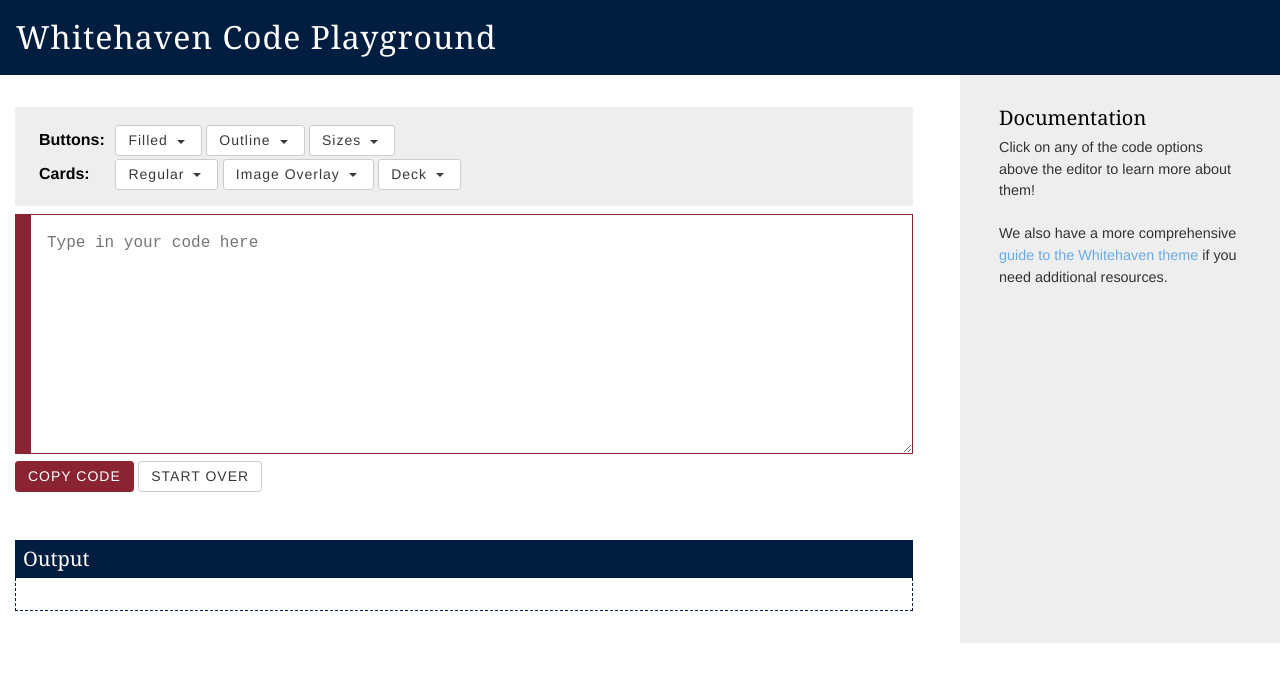
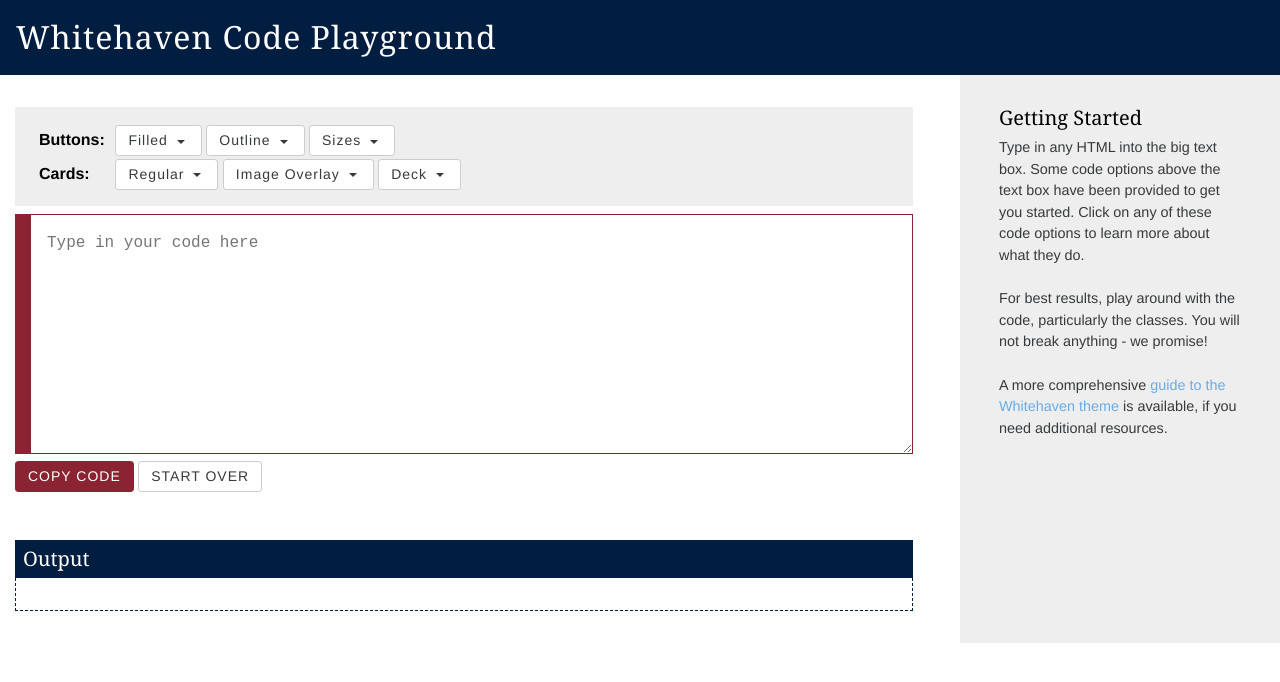
Before and after one commit to georgetown-university/whitehaven-playground, a Jekyll site: the page built from index.md, in a window 1280 px wide. Shown: the top 682 px of the page. Built offline with Jekyll 4.4.1, drawn with Linux system fonts in a browser that asks for light colours.

Commit message:
making documentation easier to maintain

```diff
--- a/_layouts/default.html
+++ b/_layouts/default.html
@@ -8,7 +8,7 @@
       {% for doc in page.documentation %}
       <section data-doc="{{ doc.id }}">
         <h2>{{ doc.title }}</h2>
-        <p>{{ doc.content }}</p>
+        <pre>{{ doc.content }}</pre>
       </section>
       {% endfor %}
     </aside>
--- a/css/main.scss
+++ b/css/main.scss
@@ -9,6 +9,8 @@ $blue: #011e41;
 $maroon: #8a2432;
 $white: #fff;
 $gray: #eee;
+
+$sans: "proxima-nova", "Helvetica Neue", Helvetica, Arial, sans-serif;
 
 
 /* -----------------------
@@ -57,7 +59,7 @@ header.play-header {
 
     h2 {
       display: inline-block;
-      font-family: "proxima-nova","Helvetica Neue",Helvetica,Arial,sans-serif;
+      font-family: $sans;
       font-size: 1rem;
       font-weight: bold;
       margin: 0.5rem;
@@ -116,8 +118,10 @@ header.play-header {
     font-size: 1.25rem;
   }
 
-  p {
+  pre {
+    font-family: $sans;
     font-size: 0.9rem;
+    white-space: pre-line;
   }
 
   em {
--- a/index.md
+++ b/index.md
@@ -3,37 +3,39 @@ layout: default
 
 documentation:
   - id: default
-    title: Documentation
+    title: Getting Started
     content: |
-      Click on any of the code options above the editor to learn more about them!
-      <br><br>
-      We also have a more comprehensive <a href="https://georgetown-university.github.io/whitehaven-guide/" target="_blank">guide to the Whitehaven theme</a> if you need additional resources.
+      Type in any HTML into the big text box.  Some code options above the text box have been provided to get you started.  Click on any of these code options to learn more about what they do.
+
+      For best results, play around with the code, particularly the classes.  You will not break anything - we promise!
+
+      A more comprehensive <a href="https://georgetown-university.github.io/whitehaven-guide/" target="_blank">guide to the Whitehaven theme</a> is available, if you need additional resources.
 
   - id: buttons
     title: Buttons
     content: |
       A more flexible way to implement calls-to-action is to use Buttons. Full documentation is available on <a href="http://v4-alpha.getbootstrap.com/components/buttons/" target="_blank">Bootstrap Buttons</a>, but here are some examples. Buttons are best used in Cards to provide a call-to-action, but can also be used alone in Primary or Secondary Body when attention is needed for a link. Buttons may also include additional code for icons.
-      <br><br>
+
       <strong>Important!</strong> Block buttons should only be used inside smaller containers, such as Cards. Using them at the page level will result in buttons that span the entire width of the page.
 
   - id: cards
     title: Cards
     content: |
       A more flexible way to implement callouts is to use Cards. Full documentation is available on <a href="http://v4-alpha.getbootstrap.com/components/card/" target="_blank">Bootstrap Cards</a>, including Card Decks, but here are some examples based on GU’s current callout styles.
-      <br><br>
+
       The Card functionality allows you to mix-and-match items that you need, providing greater flexibility. Cards may be used in Primary Body, Secondary Body, Global Callout, or Page Callout. The design may be slightly different than illustrated here, due to differences of content.
 
   - id: imgovrlay
     title: Image Overlay Cards
     content: |
       For more flexibility than the standard Bootstrap image overlays, use the following code to change the position of the overlay text.
-      <br><br>
+
       Additionally, adding an optional class of <em>.faded</em> will fade the underlying image so the text or button is easier to read.
 
   - id: deck
     title: Card Decks
     content: |
       Card Decks group several Cards together, for when a collection of callouts is required. Any of the Card styles  can be used inside the Card Deck, as long as the outer container is a <em>div.card-deck</em> and the inner boxes are <em>div.card</em>.
-      <br><br>
+
       There is no limit to the number of Cards that can be placed inside a Card Deck, but it works best with a minimum of <strong>two</strong>. There will be a maximum of three cards per row.
 ---
```
